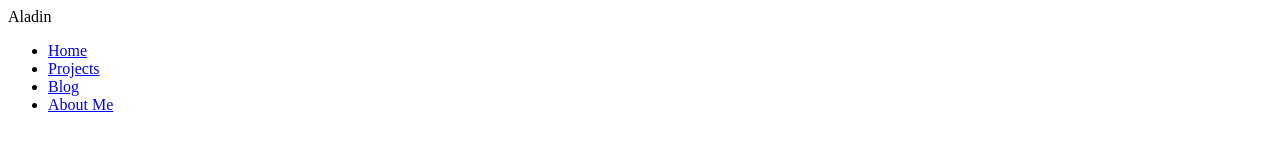
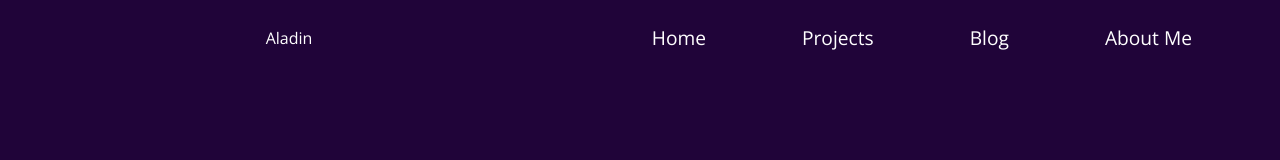
Before and after one commit to CSF2223/studentportfolio-MouanesGabriella, a plain HTML site: page index.html in a window 1280 px wide. Drawn offline with nearby package versions, Linux system fonts and the light colour scheme.

Commit message:
completed 4.3

```diff
--- a/index.html
+++ b/index.html
@@ -4,6 +4,9 @@
     <meta charset="UTF-8">
     <meta name="viewport" content="width=device-width, initial-scale=1.0">
     <meta http-equiv="X-UA-Compatible" content="ie=edge">
+    <link rel="stylesheet" href="style.css" type="text/css" />
+    <link rel="stylesheet" href="nav.css" type="text/css" />
+
     <title>Aladin Portfolio</title>
 </head>
 <body>
--- a/nav.css
+++ b/nav.css
@@ -0,0 +1,50 @@
+/*
+Color Palette
+background color: #200439
+primary: #512C73
+secondary: #361356
+tertiary: #6F4D8F
+accent: #9277AC
+vegasGold: #c5b358
+white: #fff
+black: #000
+*/
+@import url('https://fonts.googleapis.com/css2?family=Dancing+Script:wght@400;700&family=Open+Sans:wght@300;400;600;700&display=swap');
+@import url('https://fonts.googleapis.com/css2?family=Open+Sans:wght@300;400;600;700&display=swap');
+
+.navbar {
+    display: flex;
+    justify-content:space-between;
+    align-items: center;
+    padding: 0 2.5rem;
+}
+
+.logo{
+    font-size: 2.2rem;
+    margin: 0.75rem 2.5rem;
+    color:#c5b358;
+    font-family:'Dancing Script', cursive;
+}
+
+.navbar-links ul {
+    margin:0;
+    padding:0;
+    display:flex;
+}
+
+.navbar-links li {
+   list-style: none;
+   padding: 1rem;
+   font-size: 1.2rem;
+}
+
+.navbar-links li a {
+    text-decoration: none;
+    color:#fff;
+    padding: 0.5rem 2rem;
+    display: block;
+}
+
+.navbarlinks li:hover {
+    background-color: #361356;
+}
--- a/style.css
+++ b/style.css
@@ -9,3 +9,17 @@ vegasGold: #c5b358
 white: #fff
 black: #000
 */
+
+html {
+    /*If we add any padding or border onto an element it does not affect the width of the element*/
+    box-sizing: border-box;
+}
+
+body {
+    margin: 0;
+    padding: 0;
+    font-family:'open Sans', sans-serif;
+    font-weight: 300;
+    background-color:#200439;
+    color: #fff;
+}
```
